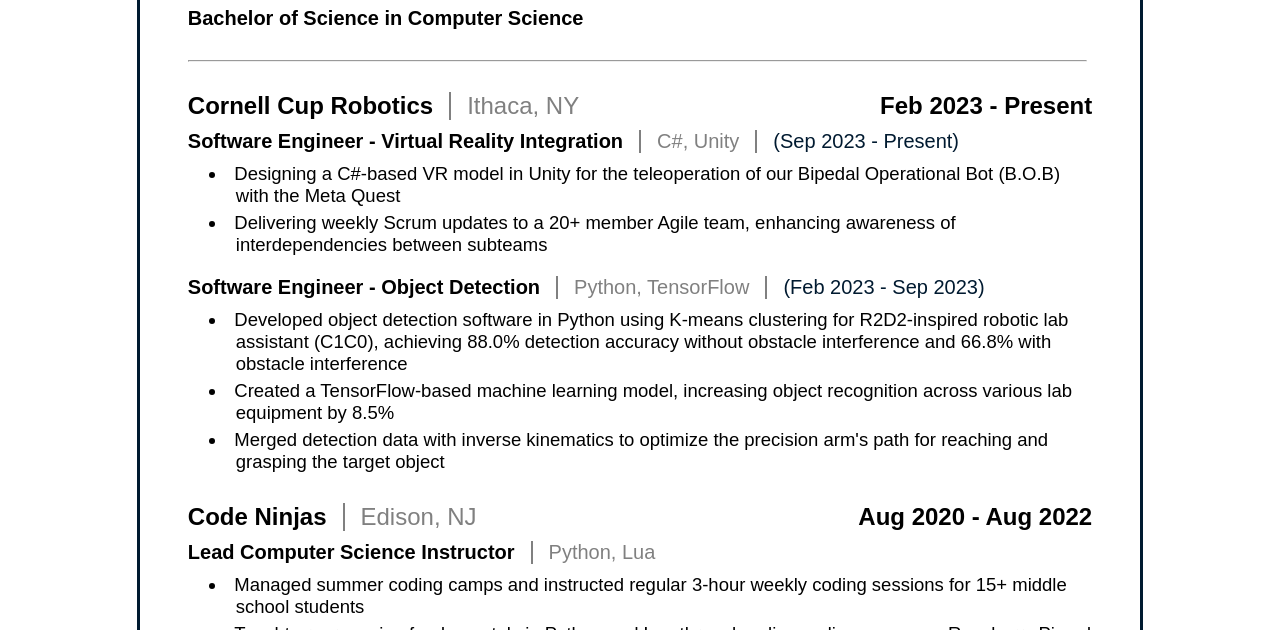
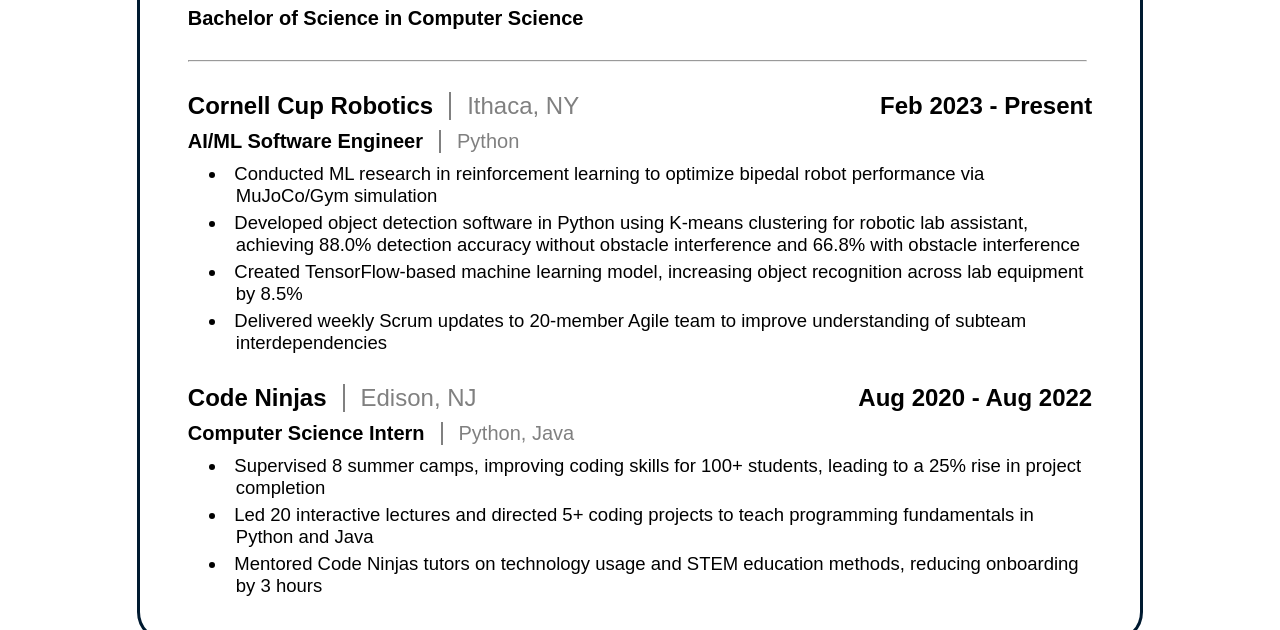
Before and after one commit to youssefahmed04/youssefahmed04.github.io, a website: page index.html in a window 1280 px wide. Shown: the part 3594-4224 px from the top of the page. Drawn offline with nearby package versions, Linux system fonts and the light colour scheme.

Commit message:
Fixed up resume

```diff
--- a/index.html
+++ b/index.html
@@ -136,7 +136,7 @@
   <!-- Resume Section -->
   <div class="section resume-container">
     <h2>RESUME</h2>
-    <a class="resume-btn" href="https://drive.google.com/file/d/17LsrCqEZas1lAejIkxRp3Yo0T2RQdkhi/view?usp=sharing"
+    <a class="resume-btn" href="https://drive.google.com/file/d/1IL8AGB24DL7rJCYjiAj1nTZke70jPud4/view?usp=sharing"
       target="_blank"><i class="fa-solid fa-file-pdf"></i>Resume</a>
     <div class="resume">
       <div class="resume-box"></div>
--- a/js/resume.js
+++ b/js/resume.js
@@ -4,16 +4,16 @@
 
 // Data
 class resumeData {
-  constructor(name, location, year, pos, tech, date, p1, p2, p3) {
+  constructor(name, location, year, pos, tech, p1, p2, p3, p4) {
     this.name = name;
     this.location = location;
     this.year = year;
     this.pos = pos;
     this.tech = tech;
-    this.date = date;
     this.p1 = p1;
     this.p2 = p2;
     this.p3 = p3;
+    this.p4 = p4;
   }
 }
 
@@ -29,40 +29,28 @@
   ""
 );
 
-const cup1 = new resumeData(
+const cup = new resumeData(
   "Cornell Cup Robotics",
   "Ithaca, NY",
   "Feb 2023 - Present",
-  "Software Engineer - Virtual Reality Integration",
-  "C#, Unity",
-  "(Sep 2023 - Present)",
-  "Designing a C#-based VR model in Unity for the teleoperation of our Bipedal Operational Bot (B.O.B) with the Meta Quest",
-  "Delivering weekly Scrum updates to a 20+ member Agile team, enhancing awareness of interdependencies between subteams",
-  ""
-);
-
-const cup2 = new resumeData(
-  "",
-  "",
-  "",
-  "Software Engineer - Object Detection",
-  "Python, TensorFlow",
-  "(Feb 2023 - Sep 2023)",
-  "Developed object detection software in Python using K-means clustering for R2D2-inspired robotic lab assistant (C1C0), achieving 88.0% detection accuracy without obstacle interference and 66.8% with obstacle interference",
-  "Created a TensorFlow-based machine learning model, increasing object recognition across various lab equipment by 8.5%",
-  "Merged detection data with inverse kinematics to optimize the precision arm's path for reaching and grasping the target object"
+  "AI/ML Software Engineer",
+  "Python",
+  "Conducted ML research in reinforcement learning to optimize bipedal robot performance via MuJoCo/Gym simulation",
+  "Developed object detection software in Python using K-means clustering for robotic lab assistant, achieving 88.0% detection accuracy without obstacle interference and 66.8% with obstacle interference",
+  "Created TensorFlow-based machine learning model, increasing object recognition across lab equipment by 8.5%",
+  "Delivered weekly Scrum updates to 20-member Agile team to improve understanding of subteam interdependencies"
 );
 
 const codeNinjas = new resumeData(
   "Code Ninjas",
   "Edison, NJ",
   "Aug 2020 - Aug 2022",
-  "Lead Computer Science Instructor ",
-  "Python, Lua",
-  "",
-  "Managed summer coding camps and instructed regular 3-hour weekly coding sessions for 15+ middle school students",
-  "Taught programming fundamentals in Python and Lua through online coding games on Raspberry Pi and Roblox Studio",
-  "Mentored new Code Ninjas tutors on technology usage and STEM education methods, reducing onboarding time by 50%"
+  "Computer Science Intern",
+  "Python, Java",
+  "Supervised 8 summer camps, improving coding skills for 100+ students, leading to a 25% rise in project completion",
+  "Led 20 interactive lectures and directed 5+ coding projects to teach programming fundamentals in Python and Java",
+  "Mentored Code Ninjas tutors on technology usage and STEM education methods, reducing onboarding by 3 hours",
+  ""
 );
 
 const renderResume = function (resume) {
@@ -70,6 +58,7 @@
   let point1 = resume.p1 ? `<li>${resume.p1}</li>` : "";
   let point2 = resume.p2 ? `<li>${resume.p2}</li>` : "<hr>";
   let point3 = resume.p3 ? `<li>${resume.p3}</li>` : "";
+  let point4 = resume.p4 ? `<li>${resume.p4}</li>` : "";
 
   //If no header
   let header = resume.name
@@ -99,14 +88,14 @@
         ${point1}
         ${point2}
         ${point3}
+        ${point4}
     </div>
   `;
 };
 
 const createResume = function () {
   resumeContainer.insertAdjacentHTML("beforeend", renderResume(education));
-  resumeContainer.insertAdjacentHTML("beforeend", renderResume(cup1));
-  resumeContainer.insertAdjacentHTML("beforeend", renderResume(cup2));
+  resumeContainer.insertAdjacentHTML("beforeend", renderResume(cup));
   resumeContainer.insertAdjacentHTML("beforeend", renderResume(codeNinjas));
 };
 
```
Also changed, not shown: dist/index.html, 2 other files.
